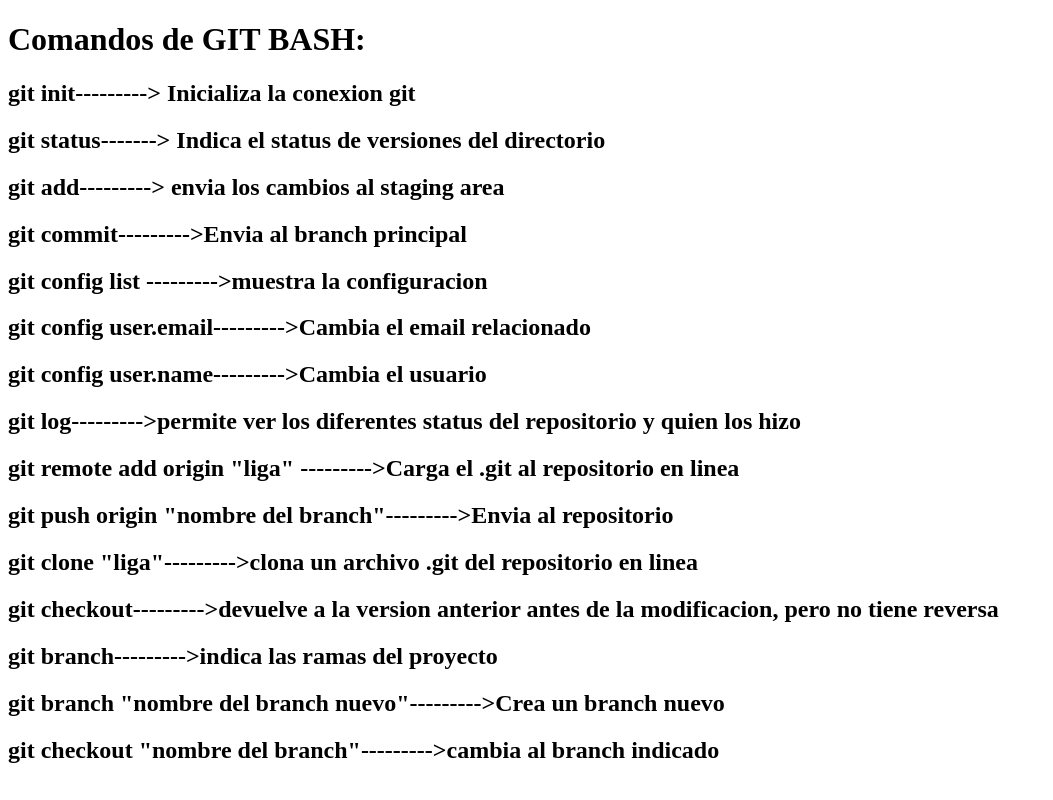
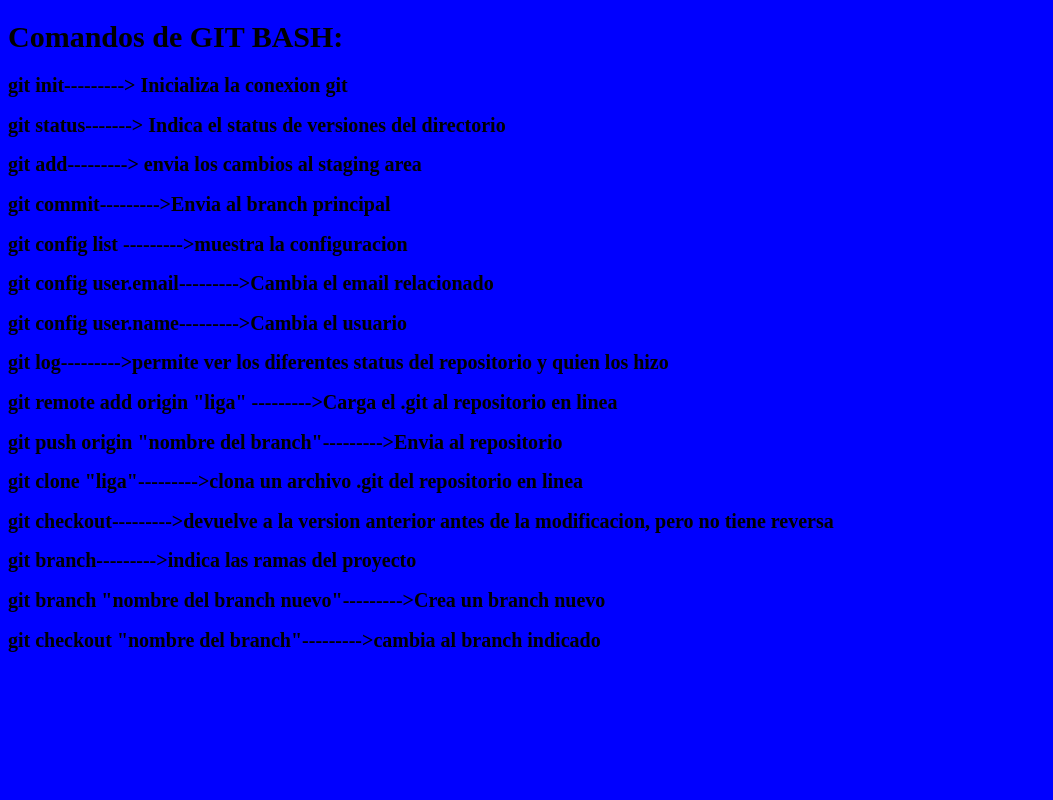
Before and after one commit to lu15fer/Equipoyisus, a plain HTML site: page Juan Angel Cervantes Villanueva.html in a window 1280 px wide. Shown: the whole page, without its empty margins (0-1053 px from the left). Drawn offline with Linux system fonts and the light colour scheme.

Commit message:
Se agrega color y cambio de tamanio de letra

```diff
--- a/Juan Angel Cervantes Villanueva.html
+++ b/Juan Angel Cervantes Villanueva.html
@@ -1,6 +1,7 @@
 <!DOCTYPE html>
 <html>
 <head>
+	<link rel="stylesheet" type="text/css" href="./config.css">
 	<title>
 		Juan Angel Cervantes Villanueva
 	</title>
--- a/config.css
+++ b/config.css
@@ -3,10 +3,9 @@ body{
 }
 
 h1{
-	font-size: 50px;
+	font-size: 30px;
 }
 h2{
-	font-size: 40px;
-	font.color: green;
-	font.background-color: yellow;
+	font-size: 20px;
+
 }
```
